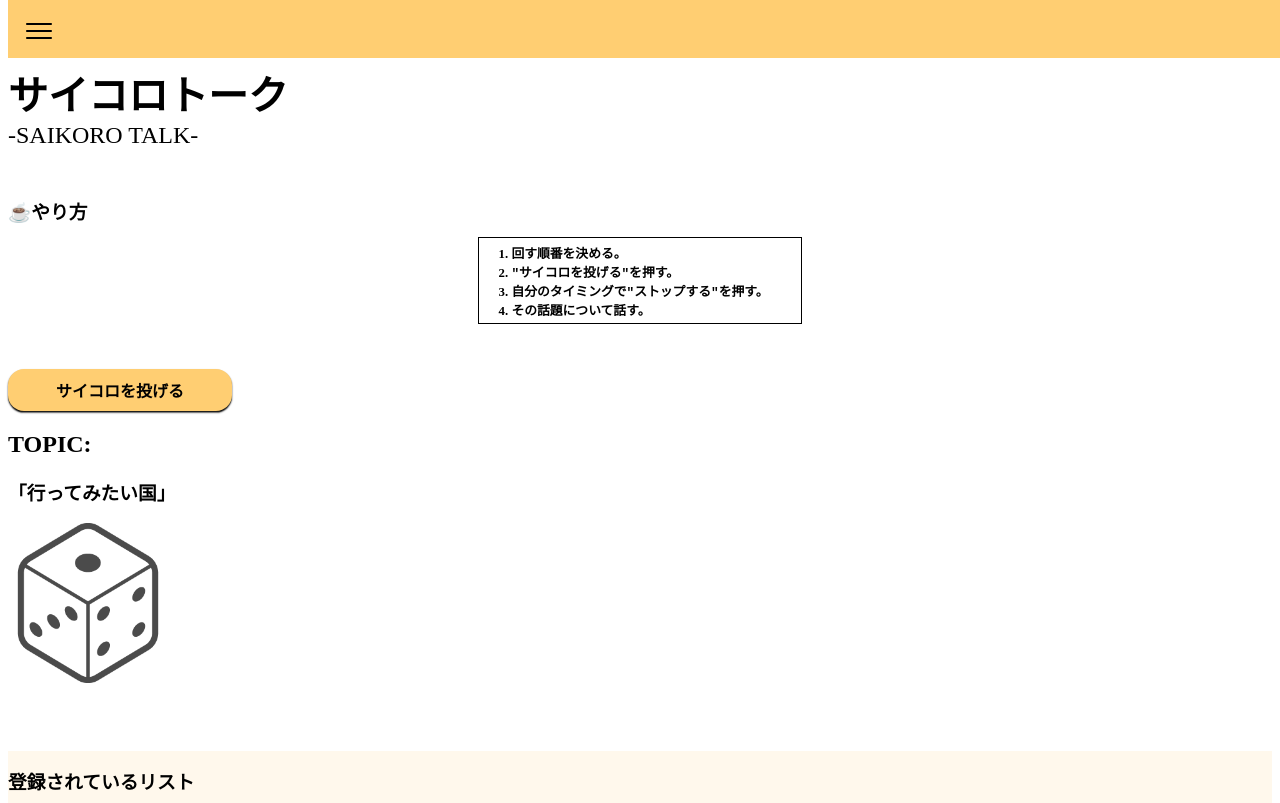
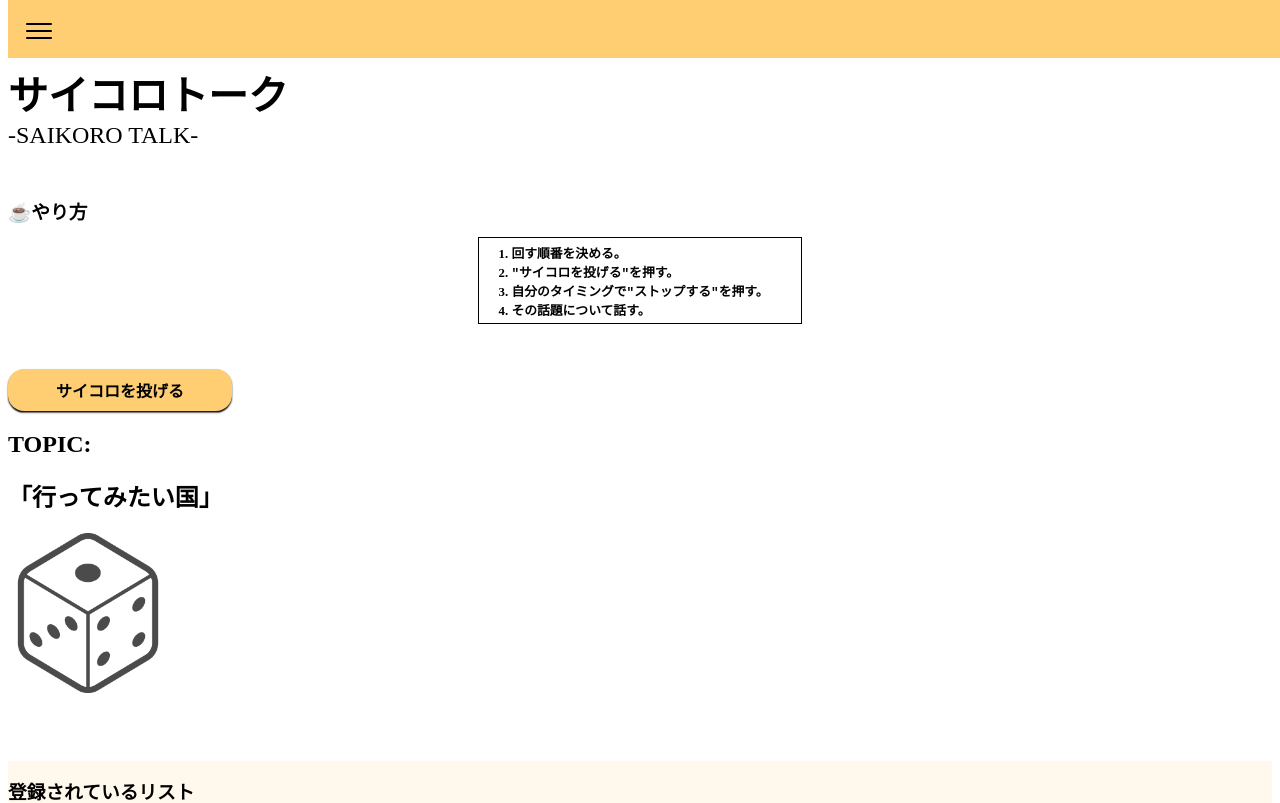
Before and after one commit to bignrn/my.web, a Vue app: page /ice-break in a window 1280 px wide. Shown: the top 803 px of the page. Built offline with nearby package versions, Linux system fonts and the light colour scheme; a web font is replaced by a local one.

Commit message:
・トピックダイス修正 ・ダブルタップを阻止

```diff
--- a/src/components/activity/TopicDice.vue
+++ b/src/components/activity/TopicDice.vue
@@ -1,5 +1,5 @@
 <script setup>
-import { ref, computed } from "vue";
+import { ref, computed, onMounted, onUnmounted } from "vue";
 import { storeToRefs } from "pinia";
 import { useDiceTopicStore } from "../../stores/DiceTopic";
 import ButtonCommon from "../all/common/ButtonCommon.vue";
@@ -86,6 +86,13 @@ const closeEditStatus = (id) => {
     isOpenEdit.value = "";
   }
 }
+
+onMounted(() => {
+  document.addEventListener("dblclick", function (e) { e.preventDefault(); }, { passive: false });
+})
+onUnmounted(() => {
+  document.removeEventListener("dblclick");
+})
 </script>
 
 <template>
@@ -110,7 +117,7 @@ const closeEditStatus = (id) => {
         </ButtonCommon>
       </div>
       <h2>TOPIC:</h2>
-      <h3 v-if="topicList.length > 0">「{{ topicList[topicIndex]?.title }}」</h3>
+      <h2 v-if="topicList.length > 0">「{{ topicList[topicIndex]?.title }}」</h2>
       <div v-else class="empty-list-wrap">
         <h3>リストがありません。</h3>
         <span class="empty-message-text">※追加するには下部にあるボタンから</span>
```
